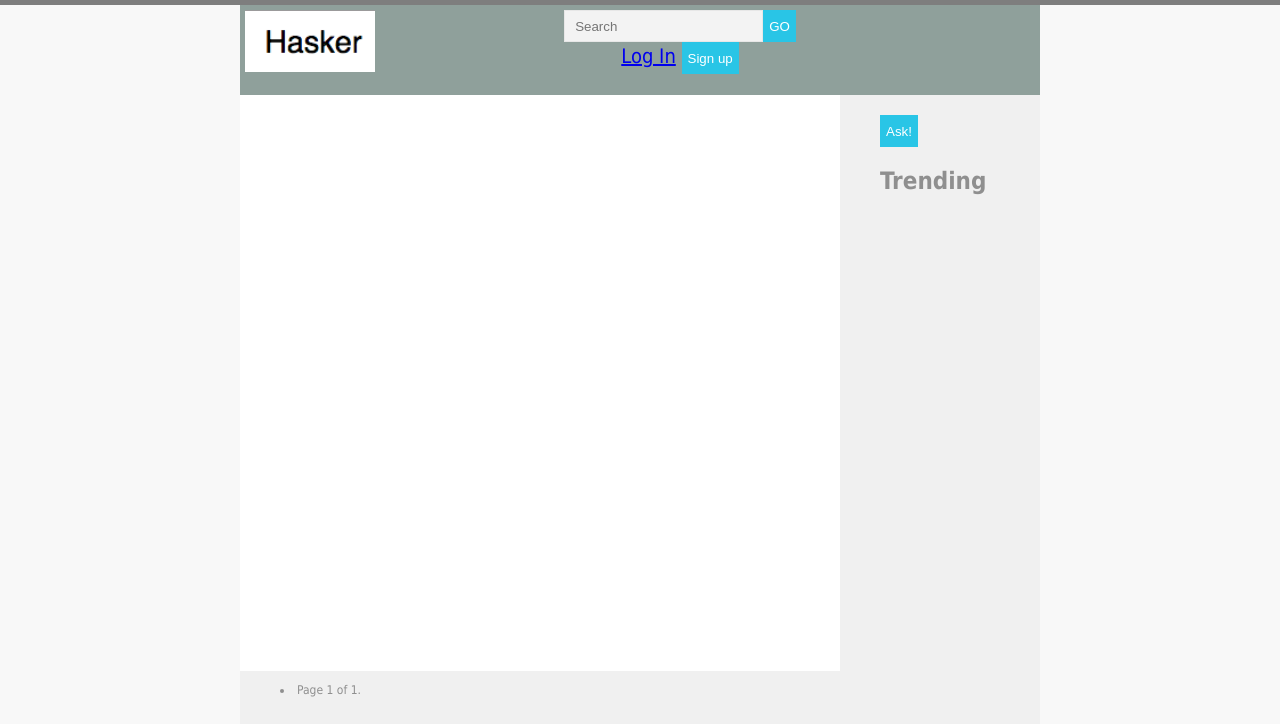
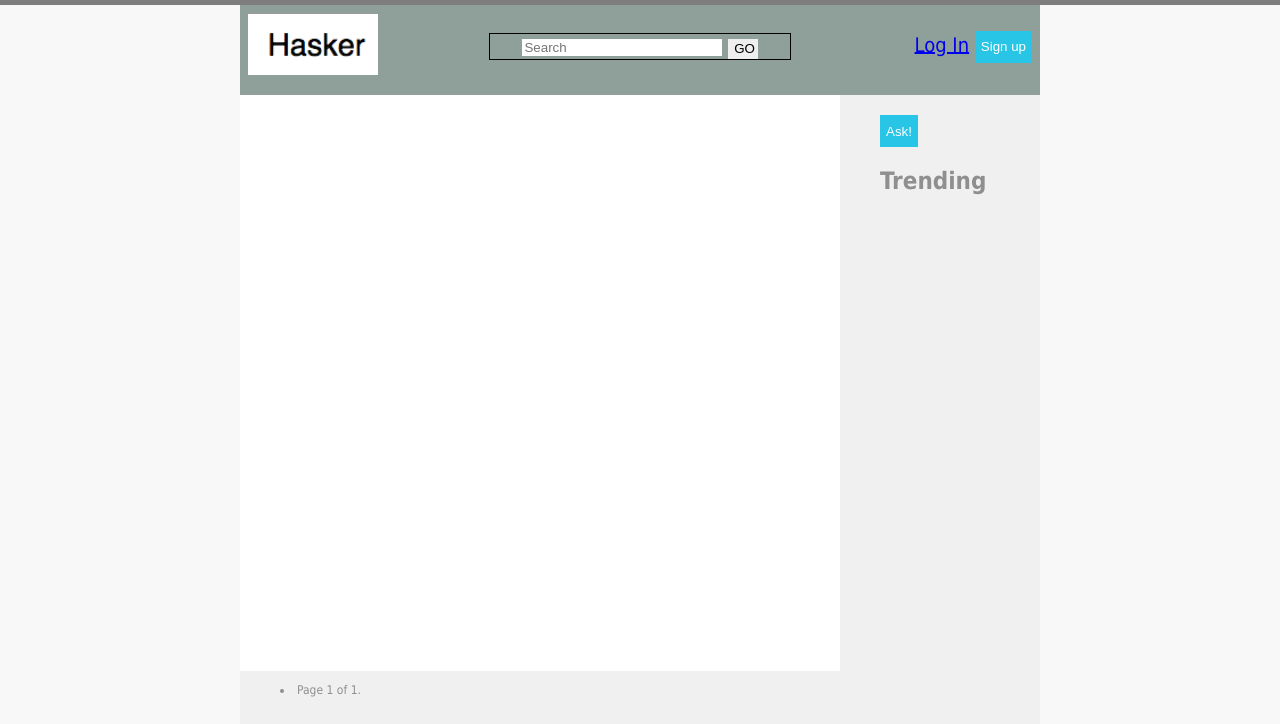
Before and after one commit to 7361cid/dz6, a Django app: page / in a window 1280 px wide. Shown: the top 724 px of the page. Run offline with Django 3.2, Linux system fonts and the light colour scheme; data that the repository does not hold is empty; parts of the project's set-up code (start-up, migrations or seed data) failed here and were passed over.

Commit message:
работа над версткой часть 3

```diff
--- a/mysite/media/css/styles.css
+++ b/mysite/media/css/styles.css
@@ -12,6 +12,7 @@ input[type="text"] {
 	background-color: #f3f3f3;
 	border: 1px solid #e7e7e7;
 	height: 30px;
+	width: 100px;
 	color: #b2b2b2;
 	padding: 0 10px;
 	vertical-align: top;
@@ -39,10 +40,34 @@ p {
 }
 
 
+
 .search {
-float: center;
+    width: 300px; /* Ширина поля с кнопкой */
+    border: 1px solid #000; /* Параметры рамки */
+    min-height: 20px; /* Минимальная высота */
+   }
+input[type="search"] {
+    border: none; /* Убираем рамку */
+    outline: none; /* Убираем свечение в Chrome и Safari */
+    -webkit-appearance: none; /* Убираем рамку в Chrome и Safari */
+    width: 200px; /* Ширина поля */
+    vertical-align: middle; /* Выравнивание по середине */
+   }
+input[type="submit"] {
+    width: 30px; /* Ширина кнопки */
+    height: 20px; /* Высота кнопки */
+    border: none; /* Убираем рамку */
+   }
+
+
+.table_column {
+   width: 30vh;
+   float: center;
 }
 
+.login {
+    float: right;
+}
 li{list-style-position:inside;}
 
 
@@ -59,6 +84,11 @@ li{list-style-position:inside;}
     background: #8fa09b; /* Цвет фона шапки */
     color: #fff; /* Цвет текста */
     height: 10vh;
+
+}
+
+#header-left {
+    width: 20%;
 }
    .sidebar {
     width: 20%; /* Ширина блока */
--- a/mysite/templates/base.html
+++ b/mysite/templates/base.html
@@ -9,7 +9,6 @@
  <body>
   <div class="container">
    <div id="header">
-	   <a id="logo" href="/"><img src="/media/images/logo.png" alt="Whitesquare logo"></a>
 	   {% block content %} {% endblock %}
    </div>
    <div class="sidebar">
--- a/mysite/templates/home.html
+++ b/mysite/templates/home.html
@@ -3,16 +3,28 @@
 {% block title %}Home{% endblock %}
 
 {% block content %}
+<table>
+        <tr>
+            <td class="table_column">
+                <a id="logo" href="/"><img src="/media/images/logo.png" alt="Whitesquare logo"></a>
+            </td>
+            <td class="table_column">
+                <form name="search" action="#" method="get">
                     <div class="search">
-    <form name="search" action="#" method="get">
-        <input type="text" name="q" placeholder="Search"><button type="submit">GO</button>
+                      <input type="search" placeholder="Search" name="q">
+                      <input type="submit" value="GO">
+                    </div>
                 </form>
-</div>
+            </td>
+            <td class="table_column">
                 {% if user.is_authenticated %}
-  <p><a href="{% url 'logout' %}">Log Out </a>  <a href="{% url 'user' pk=user.id %}">Your page </a></p>
+                  <div class="login"><a href="{% url 'logout' %}">Log Out </a>  <a href="{% url 'user' pk=user.id %}">Your page </a></div>
                 {% else %}
                   <div class="login"><a href="{% url 'login' %}">Log In</a> <button onclick="window.location.href = '{% url 'signup' %}';">Sign up</button></div>
                 {% endif %}
+            </td>
+        </tr>
+</table>
 {% endblock %}
 {% block content_center %}
 {% for q in paginator.object_list %}
--- a/mysite/users/views.py
+++ b/mysite/users/views.py
@@ -41,7 +41,7 @@ def index(request, pk=1, tag=''):
         questions = Question.objects.filter(Q(tag__tag__icontains=tag)).order_by('-rating', '-date')
     else:
         if search:
-            if search.startwith("tag:"):
+            if search.startswith("tag:"):
                 tag = search.split('tag:')[-1]
                 questions = Question.objects.filter(Q(tag__tag__icontains=tag)).order_by('-rating', '-date')
             else:
```
Lines whose indentation alone changed are shown as unchanged.
